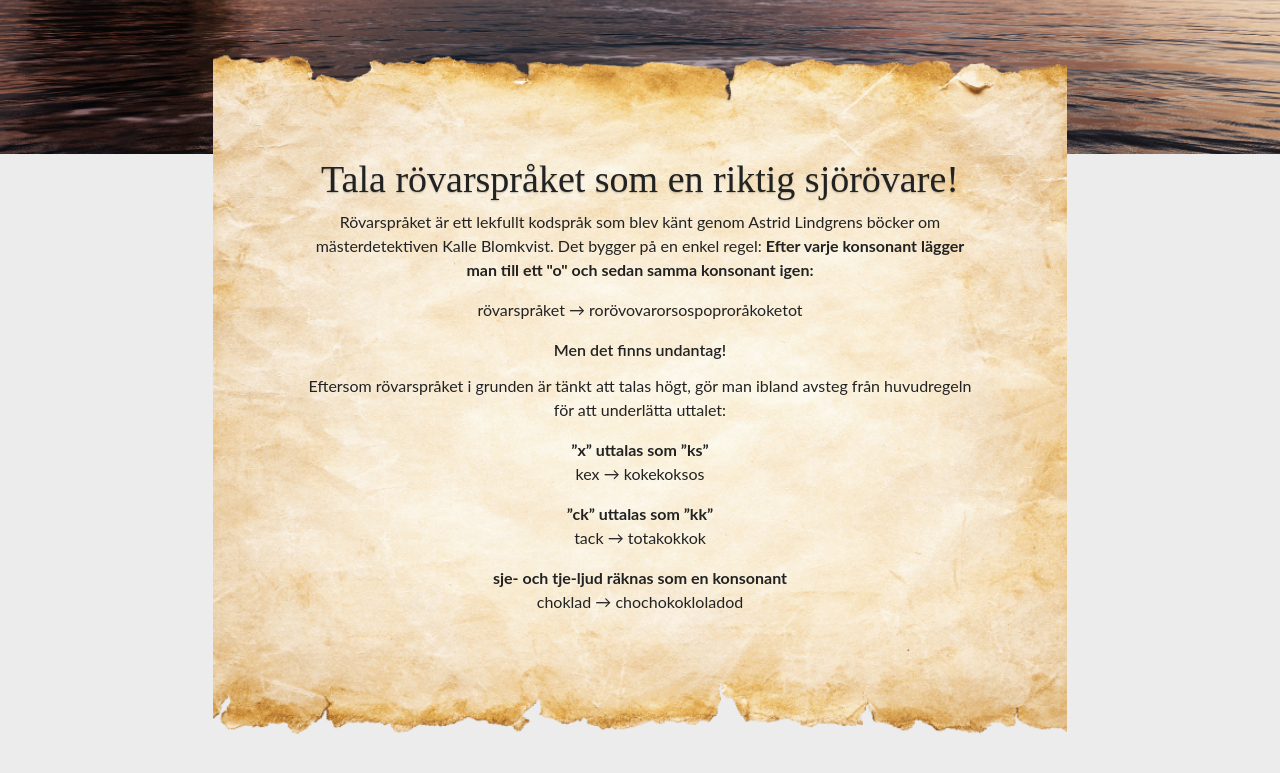
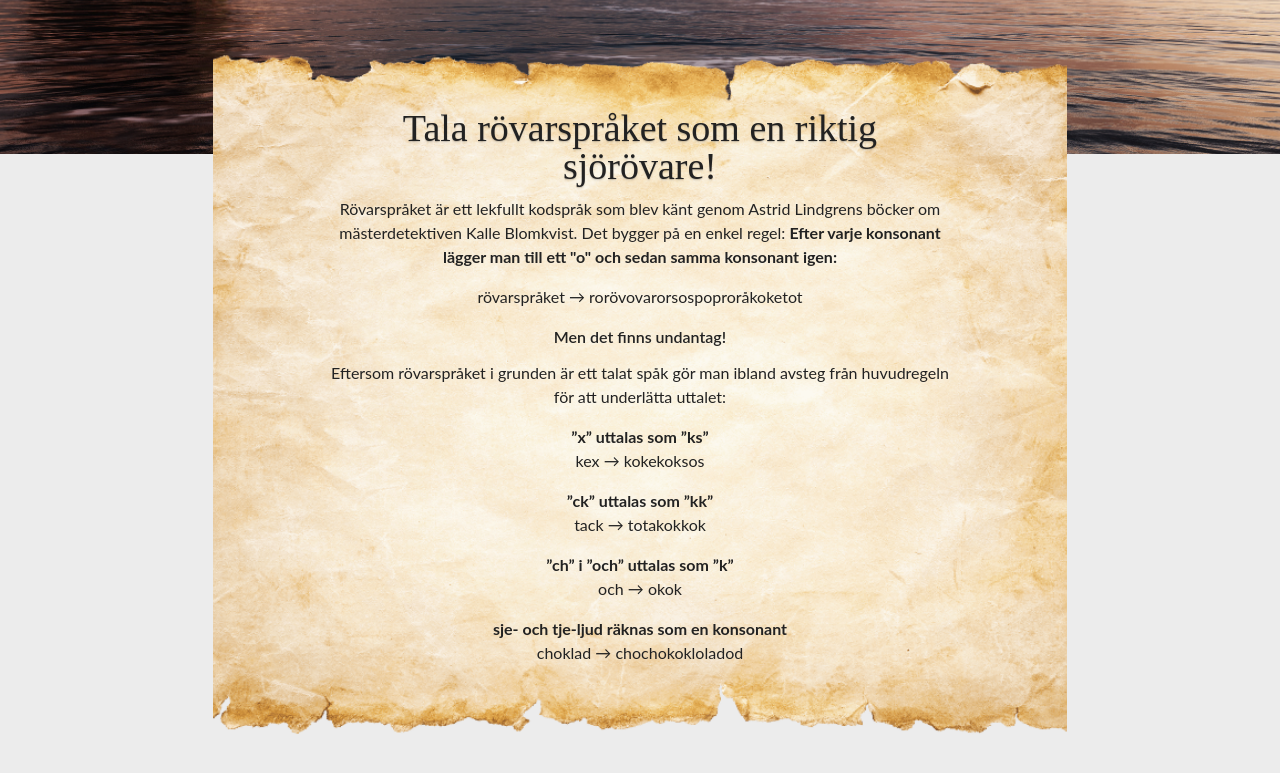
Before and after one commit to Emmelie83/RobberLanguageTranslator, a React (Vite) app: page / in a window 1280 px wide. Shown: the part 623-1396 px from the top of the page. Built offline with nearby package versions, Linux system fonts and the light colour scheme; a web font is replaced by a local one.

Commit message:
Make rules section less repetitive

```diff
--- a/src/components/rules/Rules.tsx
+++ b/src/components/rules/Rules.tsx
@@ -1,42 +1,56 @@
 import React from "react";
 
+const exceptionRules = [
+	{
+		title: "”x” uttalas som ”ks”",
+		example: "kex → kokekoksos",
+	},
+	{
+		title: "”ck” uttalas som ”kk”",
+		example: "tack → totakokkok",
+	},
+	{
+		title: "”ch” i ”och” uttalas som ”k”",
+		example: "och → okok",
+	},
+	{
+		title: "sje- och tje-ljud räknas som en konsonant",
+		example: "choklad → chochokokloladod",
+	},
+];
+
 const Rules: React.FC = () => (
-	<section
-		id="rules"
-		className="flex justify-center">
+	<section id="rules" className="flex justify-center">
 		<div className="rules-content flex flex-col justify-center lg:w-2/3 bg-no-repeat bg-center bg-contain h-[850px] -mt-34 lg:-mt-70 text-center px-3">
-      <div className="mx-auto max-w-[700px] px-3">
+			<div className="mx-auto max-w-[650px] px-3">
 				<h2 className="mb-3 text-shadow-sm">
 					Tala rövarspråket som en riktig sjörövare!
 				</h2>
 				<p>
-				Rövarspråket är ett lekfullt kodspråk
-				som blev känt genom Astrid Lindgrens böcker om mästerdetektiven
-				Kalle Blomkvist. Det bygger på en enkel regel:{" "}
+					Rövarspråket är ett lekfullt kodspråk som blev känt genom
+					Astrid Lindgrens böcker om mästerdetektiven Kalle Blomkvist.
+					Det bygger på en enkel regel:{" "}
 					<strong>
 						Efter varje konsonant lägger man till ett "o" och sedan
 						samma konsonant igen:
 					</strong>
 				</p>
-			<p className="my-4">rövarspråket → rorövovarorsospoproråkoketot</p>
+				<p className="my-4">
+					rövarspråket → rorövovarorsospoproråkoketot
+				</p>
 				<h4 className="font-semibold my-3">Men det finns undantag!</h4>
 				<p className="mb-3">
-				Eftersom rövarspråket i grunden är tänkt att talas högt, gör
-				man ibland avsteg från huvudregeln för att underlätta uttalet:
+					Eftersom rövarspråket i grunden är ett talat spåk
+					gör man ibland avsteg från huvudregeln för att underlätta
+					uttalet:
 				</p>
 				<ul>
-				<li>
-					<strong>”x” uttalas som ”ks”</strong>
-					<p>kex → kokekoksos</p>
+					{exceptionRules.map((rule, index) => (
+						<li key={index} className="mb-2">
+							<strong>{rule.title}</strong>
+							<p>{rule.example}</p>
 						</li>
-				<li>
-					<strong>”ck” uttalas som ”kk”</strong>
-					<p>tack → totakokkok</p>
-				</li>
-				<li>
-					<strong>sje- och tje-ljud räknas som en konsonant</strong>
-					<p>choklad → chochokokloladod</p>
-				</li>
+					))}
 				</ul>
 			</div>
 		</div>
```
Lines whose indentation alone changed are shown as unchanged.
